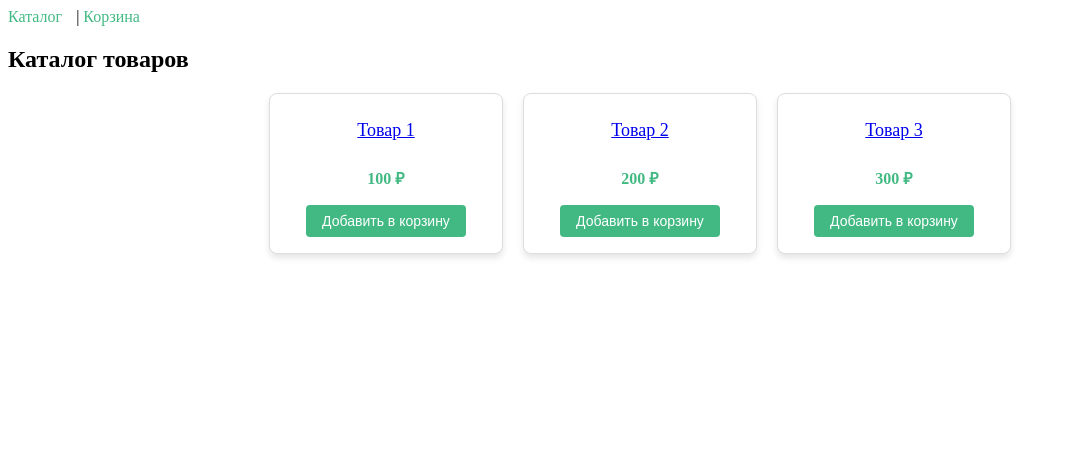
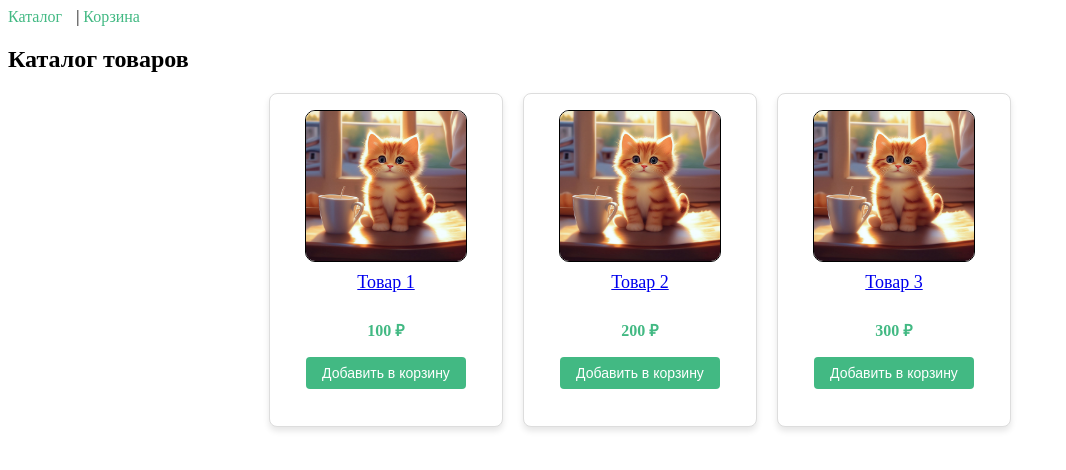
Before and after one commit to Plotnost/ShopVue3, a Vue app: page / in a window 1280 px wide. Shown: the top 470 px of the page, without its empty margins (0-1066 px from the left). Built offline with nearby package versions, Linux system fonts and the light colour scheme.

Commit message:
Добавил картинку в карточку товара в Catalog.vue

```diff
--- a/src/components/Catalog.vue
+++ b/src/components/Catalog.vue
@@ -4,6 +4,7 @@
     <h2>Каталог товаров</h2>
     <div class="product-list">
       <div v-for="product in products" :key="product.id" class="product-card">
+        <img src="./image.png">
         <a href="#/product"class="product-name">{{ product.name }}</a>
         <p class="product-price">{{ product.price }} ₽</p>
         <button @click="addToCart(product)" class="add-to-cart-button">
@@ -16,6 +17,7 @@
 
 <script lang="ts">
 import { defineComponent } from 'vue';
+
 
 interface Product {
   id: number;
@@ -54,6 +56,7 @@ export default defineComponent({
   border: 1px solid #ddd;
   border-radius: 8px;
   padding: 16px;
+  height: 300px;
   width: 200px;
   box-shadow: 0px 4px 6px rgba(0, 0, 0, 0.1);
   display: flex;
@@ -61,6 +64,13 @@ export default defineComponent({
   align-items: center;
   transition: transform 0.2s ease;
   background-color: #fff;
+}
+
+.product-card img{
+  height: 50%;
+  width: 80%;
+  border: 1px solid #000;
+  border-radius: 10px;
 }
 
 .product-card:hover {
```
Also changed, not shown: src/components/image.png (added).
